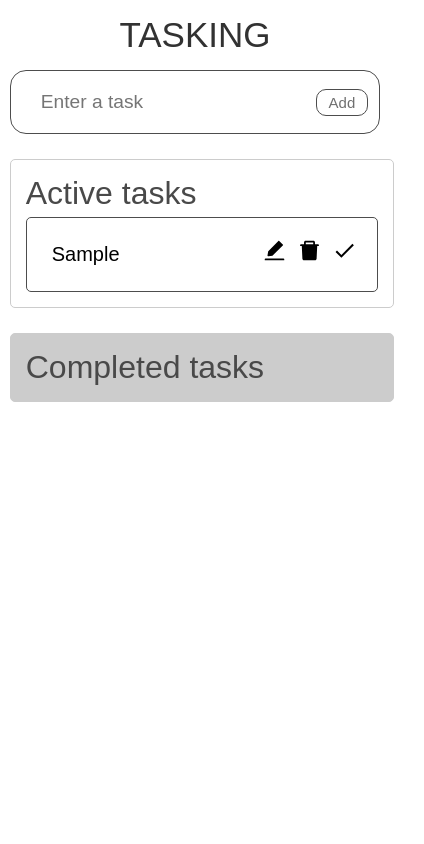
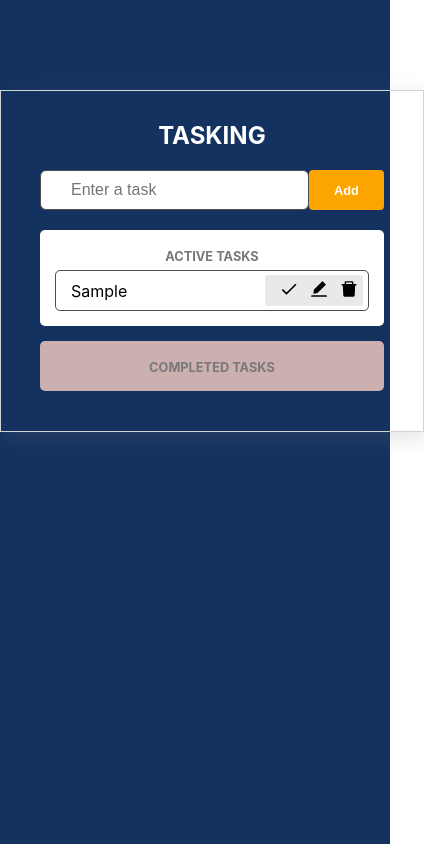
Before and after one commit to christianhamamdjian/react-typescript-todo-app, a React (Create React App) app: page / in a window 390 px wide. Both pictures are taken after typing "Sample" into the empty fields and a click on the button "Add". Shown: the whole page, 424 px wide, since content can reach past the window. Built offline with nearby package versions, Linux system fonts and the light colour scheme.

Commit message:
Added styling

```diff
--- a/src/App.css
+++ b/src/App.css
@@ -1,25 +1,4 @@
-.App {
-  width: 100vw;
-  min-height: 100vh;
-  display: flex;
-  flex-direction: column;
-  align-items: center;
-  background-color: #ffffff;
-  font-family: sans-serif;
+.app {
+  background: #143260;
+  height: 100vh;
 }
-
-.heading {
-  text-transform: uppercase;
-  font-size: 40px;
-  margin: 30px 0;
-  color: rgb(50, 50, 50);
-  z-index: 1;
-  text-align: center;
-}
-
-@media (max-width: 800px) {
-  .heading {
-    margin: 15px 0;
-    font-size: 35px;
-  }
-}
--- a/src/App.tsx
+++ b/src/App.tsx
@@ -51,15 +51,23 @@ const App: React.FC = () => {
   };
   return (
     <DragDropContext onDragEnd={onDragEnd}>
-      <div className="App">
-        <span className="heading">Tasking</span>
+      <div className="app">
+        <div className="container">
+          <div className="container__content">
+            <h2>Tasking</h2>
+            <div className="container__forms">
               <InputField todo={todo} setTodo={setTodo} handleAdd={handleAdd} />
+            </div>
+            <div className="container__todos">
               <TodoList
                 activeTodos={state.active}
                 completedTodos={state.complete}
                 dispatch={dispatch}
               />
             </div>
+          </div>
+        </div>
+      </div>
     </DragDropContext>
   );
 };
--- a/src/TodoReducer.ts
+++ b/src/TodoReducer.ts
@@ -58,6 +58,7 @@ const TodoReducer = (state = initialState, action: Actions) => {
     case "active":
       const newActiveDragged = action.payload.map((todo) => ({
         ...todo,
+        isDone: false,
         isComplete: false,
       }));
       return {
--- a/src/components/SingleTodo.tsx
+++ b/src/components/SingleTodo.tsx
@@ -54,7 +54,15 @@ const SingleTodo: React.FC<Props> = ({ todo, dispatch, index }) => {
             <span className="todos__single--text">{todo.todo}</span>
           )}
 
-          <div>
+          <div className="todo__controlls">
+            <span className="icon" onClick={() => handleDone(todo.id)}>
+              <MdDone />
+            </span>
+            {edit ? (
+              <button className="edit__btn" type="submit">
+                <AiFillEdit />
+              </button>
+            ) : (
               <span
                 className="icon"
                 onClick={() => {
@@ -65,14 +73,12 @@ const SingleTodo: React.FC<Props> = ({ todo, dispatch, index }) => {
               >
                 <AiFillEdit />
               </span>
+            )}
             <span
               className="icon"
               onClick={() => handleDelete(todo.id, todo.isComplete)}
             >
               <AiFillDelete />
-            </span>
-            <span className="icon" onClick={() => handleDone(todo.id)}>
-              <MdDone />
             </span>
           </div>
         </form>
--- a/src/components/TodoList.tsx
+++ b/src/components/TodoList.tsx
@@ -16,7 +16,7 @@ const TodoList: React.FC<Props> = ({
   dispatch,
 }) => {
   return (
-    <div className="container">
+    <>
       <Droppable droppableId="TodosList">
         {(provided, snapshot) => (
           <div
@@ -61,7 +61,7 @@ const TodoList: React.FC<Props> = ({
           </div>
         )}
       </Droppable>
-    </div>
+    </>
   );
 };
 
--- a/src/components/styles.css
+++ b/src/components/styles.css
@@ -1,69 +1,98 @@
+.heading {
+  text-transform: uppercase;
+  font-size: 24px;
+  margin: 30px 0;
+  color: rgb(255, 255, 255);
+  z-index: 1;
+  text-align: center;
+}
+
 .input {
   display: flex;
-  width: 95%;
-  position: relative;
-  align-items: center;
+  justify-content: center;
 }
 
 .input__box {
-  width: 100%;
-  border-radius: 16px;
-  padding: 20px 30px;
-  font-size: 1.2rem;
+  border-radius: 6px;
+  padding: 10px 30px;
+  font-size: 1rem;
   border: 1px solid #4d4d4d;
   transition: 0.2s;
 }
 
 .input__box:focus {
-  box-shadow: 0 0 10px 1000px rgba(235, 235, 235, 0.5);
+  box-shadow: 0 0 10px 1000px rgba(0, 0, 0, 0.5);
   outline: none;
 }
 
 .input_submit {
-  position: absolute;
-  width: auto;
-  height: auto;
-  padding: 4px 12px;
-  margin: 12px;
-  border-radius: 10px;
-  right: 0px;
-  border: 1px solid #4d4d4d;
-  font-size: 15px;
-  background-color: #ffffff;
-  color: rgb(111, 111, 111);
-  transition: 0.2s all;
+  border: none;
+  border-radius: 4px;
+  background: rgb(252, 164, 0);
+  color: rgb(255, 255, 255);
+  padding: 10px 25px;
+  font-size: 0.8rem;
+  font-weight: bold;
+  transition: all 0.1s ease;
+  cursor: pointer;
 }
 
 .input_submit:hover {
-  background-color: #ffffff;
+  background-color: rgb(250, 185, 65);
 }
 
 .input_submit:active {
   transform: scale(0.8);
   box-shadow: 0 0 5px black;
 }
-
+.edit__btn {
+  border: none;
+  color: rgb(103, 169, 5);
+  font-size: 20px;
+  background-color: transparent;
+  transition: all 0.1s ease;
+  margin: 0px 0px 0px 10px;
+  padding: 0;
+  cursor: pointer;
+}
 .container {
-  width: 95%;
+  position: relative;
   display: flex;
-  margin-top: 10px;
-  justify-content: space-between;
-  align-items: flex-start;
+  flex-flow: column wrap;
+  align-items: center;
+  top: 90px;
 }
-
+.container__content {
+  border: 1px solid lightgray;
+  padding: 40px 10%;
+  box-shadow: 6px 6px 20px rgba(122, 122, 122, 0.2);
+  z-index: 999;
+}
+.container__content .container__forms {
+  display: flex;
+  justify-content: center;
+  margin: 20px 0;
+}
+.container__todos {
+  display: block;
+  text-align: center;
+}
+.container__content h2 {
+  text-transform: uppercase;
+  margin: -10px 0 10px 0;
+  color: #fff;
+  text-align: center;
+}
 .todos {
-  border: 1px solid #ccc;
+  /* border: 1px solid #ccc; */
   border-radius: 5px;
-  display: flex;
-  flex-direction: column;
-  width: 47.5%;
   padding: 15px;
   margin-top: 15px;
   background-color: rgb(255, 255, 255);
 }
 
 .remove {
-  background-color: rgb(204, 204, 204);
+  background-color: rgb(204, 175, 175);
 }
 
 .dragactive {
@@ -75,20 +104,29 @@
 }
 
 .todos__heading {
-  font-size: 2rem;
-  /* text-align: center; */
-  color: rgb(73, 73, 73);
+  text-transform: uppercase;
+  margin: -10px 0 10px 0;
+  font-size: 0.8rem;
+  font-weight: bold;
+  color: rgb(121, 121, 121);
 }
 
 .todos__single {
   display: flex;
+  justify-content: space-between;
+  align-items: center;
+  font-size: 1rem;
   border-radius: 5px;
   border: 1px solid #4d4d4d;
-  padding: 20px;
+  padding: 4px 5px;
   margin-top: 5px;
   transition: 0.2s;
 }
-
+.todo__controlls {
+  background-color: rgb(233, 233, 233);
+  padding: 4px 4px 2px;
+  border-radius: 3px;
+}
 .drag {
   box-shadow: 0 0 20px black;
 }
@@ -98,39 +136,33 @@
 }
 
 .todos__single--text {
-  flex: 1;
-  padding: 5px;
+  padding: 0px 10px;
+  max-width: 10rem;
+  font-size: 1rem;
+  overflow-x: auto;
+  border: 0px solid transparent;
+  margin-right: 5px;
   border-radius: 4px;
-  font-size: 20px;
 }
 
-.todos__single--text:focus {
+.todos__single--text:focus,
+.todos__single--text input {
   outline: none;
-  border: 1px solid #4d4d4d;
+  padding: 0px 10px;
+  margin: 0px;
+  border: 0;
 }
 
 .icon {
   margin-left: 10px;
-  font-size: 25px;
+  font-size: 20px;
   cursor: pointer;
 }
 
-@media (max-width: 1100px) {
-  .todos {
-    width: 45%;
-  }
+/* @media (max-width: 1100px) {
+
 }
 
 @media (max-width: 700px) {
-  .input {
-    width: 95%;
-  }
-  .container {
-    width: 95%;
-    flex-direction: column;
-  }
-  .todos {
-    width: 95%;
-    margin-bottom: 10px;
-  }
-}
+
+} */
--- a/src/index.css
+++ b/src/index.css
@@ -5,7 +5,10 @@ html {
 body {
   scrollbar-width: thin;
   margin: 0;
-  overflow-x: hidden;
+  font-family: -apple-system, BlinkMacSystemFont, "Segoe UI", "Roboto", "Oxygen",
+    "Ubuntu", "Cantarell", "Fira Sans", "Droid Sans", "Helvetica Neue",
+    sans-serif;
+  /* overflow-x: hidden; */
 }
 
 ::-webkit-scrollbar {
```
Lines whose indentation alone changed are shown as unchanged.
